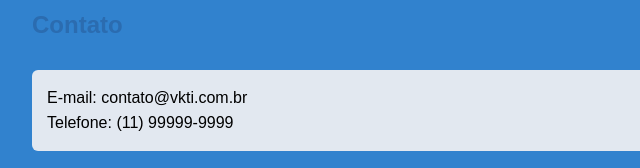
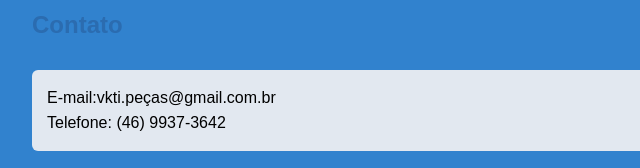
Before and after one commit to victorleonardomachado-prog/Ed-Dige---site-victor-e-Kaio, a plain HTML site: page index.html in a window 1280 px wide. Shown: the part 728-896 px from the top of the page, 258-898 px from the left. Drawn offline with Linux system fonts and the light colour scheme.

Commit message:
mudanças no css e index

```diff
--- a/index.html
+++ b/index.html
@@ -24,8 +24,8 @@
 
         <h2>Contato</h2>
         <address>
-            E-mail: contato@vkti.com.br<br>
-            Telefone: (11) 99999-9999
+            E-mail:vkti.peças@gmail.com.br<br>
+            Telefone: (46) 9937-3642
         </address>
 </body>
 </html>
```
